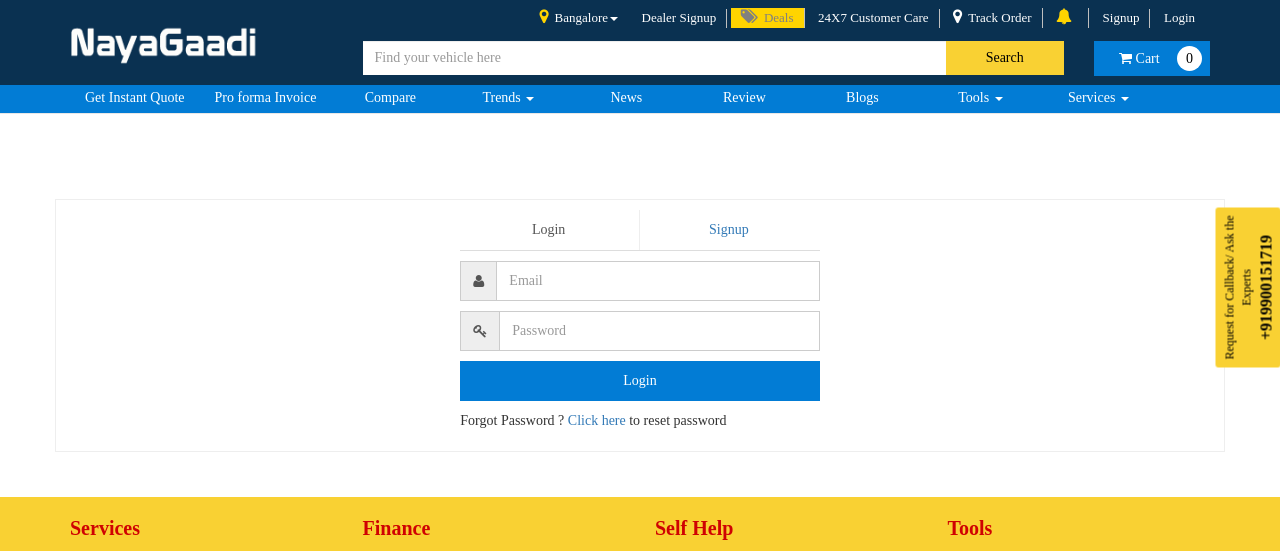
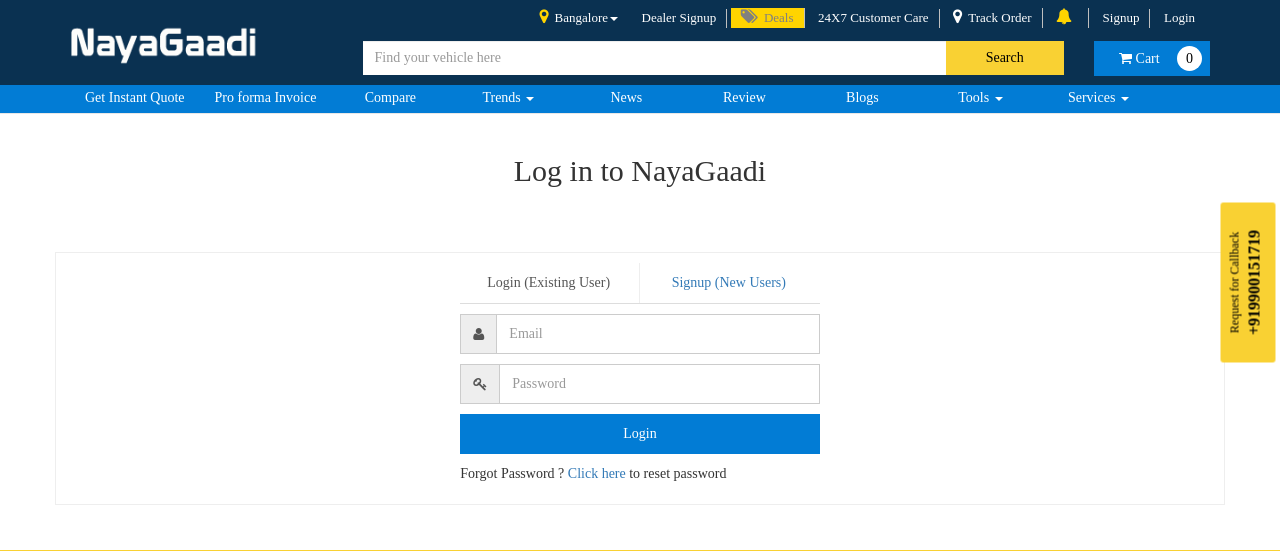
Before and after one commit to AXINOVATE/FirstTrack, a CodeIgniter app: page /index.php/home/login in a window 1280 px wide. Shown: the top 551 px of the page. Run offline with CodeIgniter, Linux system fonts and the light colour scheme.

Commit message:
issue fixing

```diff
--- a/application/views/home/login.php
+++ b/application/views/home/login.php
@@ -30,13 +30,14 @@
 	<div class="body-container">
 		<div class="container">
 			<h4 class="text-center <?php if($this->session->flashdata('registerStatus'))echo 'text-success';else echo 'text-danger';?>"><?php echo $this->session->flashdata('registerMessage');?></h4>
+			<center><h2>Log in to NayaGaadi</h2></center>
 			<div class="login mt-65">
 				<div class="row br-1">
 					<div class="col-md-4"></div>
 					<div class="col-md-4">
 						<ul id = "myTab" class = "nav nav-tabs mt-10">
-						   <li class = "active"> <a href = "#login_tab" data-toggle = "tab"> Login </a></li>
-						   <li> <a href = "#signup_tab" data-toggle = "tab"> Signup </a></li>
+						   <li class = "active"> <a href = "#login_tab" data-toggle = "tab"> Login (Existing User)</a></li>
+						   <li> <a href = "#signup_tab" data-toggle = "tab"> Signup (New Users)</a></li>
 						</ul>
 
 						<div id = "myTabContent" class = "tab-content mb-20">
--- a/application/views/templates/header.php
+++ b/application/views/templates/header.php
@@ -1204,7 +1204,7 @@
 			<div class="modal-content">
 				<div class="modal-header">
 					<button type="button" class="close" data-dismiss="modal">&times;</button>
-					<h4 class="text-center modal-title">Drop a Query</h4>
+					<h4 class="text-center modal-title">Request for callback</h4>
 				</div>
 				<div class="modal-body">
 					<form class="form-horizontal" name="drop_a_query_form" role="form"  method="POST" id="drop_a_query_form" submit="return false">
@@ -1247,7 +1247,7 @@
 					<div class="form-group">
 						<label for="" class="col-md-4 col-sm-4 hidden-xs"> &nbsp; </label>
 						<div class="col-md-4 col-sm-4 col-xs-12">
-							<a href="javascript:void(0)" class="search-btn" id="drop_a_query_btn" style="background-color:#F9D133;" >Save</a>
+							<a href="javascript:void(0)" class="search-btn" id="drop_a_query_btn" style="background-color:#F9D133;font-size:18px;" >Submit</a>
 						</div>
 					</div>
 				</div>
@@ -1259,7 +1259,7 @@
 
 <div class="sticky" id="sticky">
 	<a href ="javascript:void(0)" data-toggle="modal" data-target="#drop-a-query-modal" id="dq_open" style="text-decoration:none;">
-		<span id="sticky-btn" data-open="false" class="sticky-btn">Request for Callback/ Ask the Experts </br><b>+919900151719</b></span>
+		<span id="sticky-btn" data-open="false" class="sticky-btn">Request for Callback </br><b>+919900151719</b></span>
 	</a>
 </div>
 	<div class="modal fade thanks-modals " id="thanks-message" role="dialog">
--- a/assets/css/custom.css
+++ b/assets/css/custom.css
@@ -550,7 +550,7 @@
 
 /* Modal Popups CSS starts here */
 	.blue-modals .modal-header{background-color: #0a3151; color: white !important;}
-	.blue-modals .modal-header .close{color: white !important;}
+	.blue-modals .modal-header .close{color: white !important; font-size: 30px !important;opacity:1 !impmortant;}
 	.blue-modals .modal-body{background-color: #027cd5; color: white !important; overflow:auto;}
 	.blue-modals .modal-footer{background-color: #027cd5; color: white !important;}
 	.tooltip-inner { max-width: 280px; }
@@ -580,7 +580,7 @@
 
 
 .sticky { position: fixed; right: 33px; top: 220px;}
-.sticky-btn { padding: 6px; background: #F9D133; color: #000; border-radius:3px; position: absolute; left: -79px; top: 35px; height: 65px; width:160px; font-size: 12px !important; cursor: pointer; text-align: center; -webkit-transform: rotate(-90deg);}
+.sticky-btn { padding: 6px; background: #F9D133; color: #000; border-radius:3px; position: absolute; left: -79px; top: 35px; height: 55px; width:160px; font-size: 12px !important; cursor: pointer; text-align: center; -webkit-transform: rotate(-90deg);}
 .sticky-btn b{font-size: 16px;}
 
 .instant_quote_table {margin: 10px; width:100%;}
```
